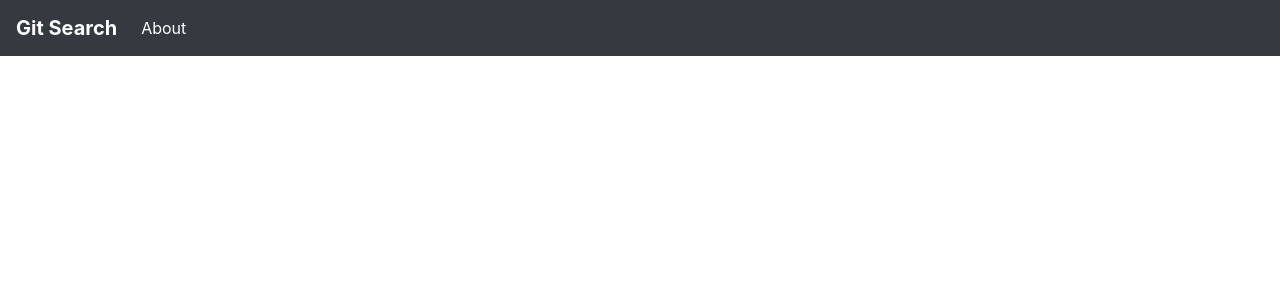
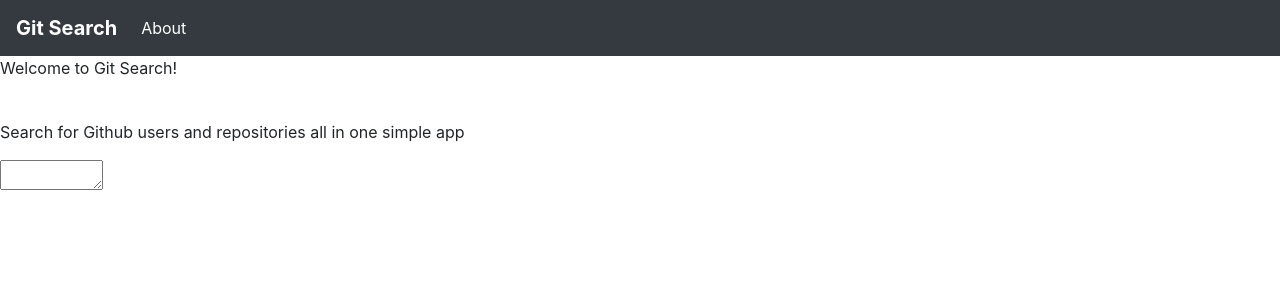
Before and after one commit to Edwin-Karanu-Muiruri/git-search-resubmission, an Angular app in the folder AngularWeek2IP/: page / in a window 1280 px wide. Shown: the top 300 px of the page. Built offline with nearby package versions, Linux system fonts and the light colour scheme; what @ngx-progressbar/core, @ngx-progressbar/http-client would draw is missing.

Commit message:
Added the error 404 component.

```diff
--- a/AngularWeek2IP/src/app/app.component.html
+++ b/AngularWeek2IP/src/app/app.component.html
@@ -1,3 +1,3 @@
 <app-navbar></app-navbar>
-
+<app-landing-page></app-landing-page>
 <router-outlet></router-outlet>
--- a/AngularWeek2IP/src/app/app.module.ts
+++ b/AngularWeek2IP/src/app/app.module.ts
@@ -9,6 +9,7 @@
 import { SearchResultsComponent } from './search-results/search-results.component';
 import { NavbarComponent } from './navbar/navbar.component';
 import { LandingPageComponent } from './landing-page/landing-page.component';
+import { NotFoundComponent } from './not-found/not-found.component';
 
 @NgModule({
   declarations: [
@@ -16,7 +17,8 @@
     AboutComponent,
     SearchResultsComponent,
     NavbarComponent,
-    LandingPageComponent
+    LandingPageComponent,
+    NotFoundComponent
   ],
   imports: [
     BrowserModule,
--- a/AngularWeek2IP/src/app/landing-page/landing-page.component.html
+++ b/AngularWeek2IP/src/app/landing-page/landing-page.component.html
@@ -1 +1,10 @@
-<p>landing-page works!</p>
+<div class="landingPage">
+    <div class="landingStatement">
+        <p>Welcome to Git Search!</p>
+        <br>
+        <p>Search for Github users and repositories all in one simple app</p>
+    </div>
+    <div class="inputSection">
+        <textarea class="searchInput" rows="1" cols="8"></textarea>
+    </div>
+</div>
--- /dev/null
+++ b/AngularWeek2IP/src/app/not-found/not-found.component.html
@@ -0,0 +1 @@
+<p>not-found works!</p>
--- /dev/null
+++ b/AngularWeek2IP/src/app/not-found/not-found.component.ts
@@ -0,0 +1,15 @@
+import { Component, OnInit } from '@angular/core';
+
+@Component({
+  selector: 'app-not-found',
+  templateUrl: './not-found.component.html',
+  styleUrls: ['./not-found.component.css']
+})
+export class NotFoundComponent implements OnInit {
+
+  constructor() { }
+
+  ngOnInit(): void {
+  }
+
+}
```
Also changed, not shown: AngularWeek2IP/src/app/not-found/not-found.component.css (added), 1 other file (tests, documents, lock files or other folders).
